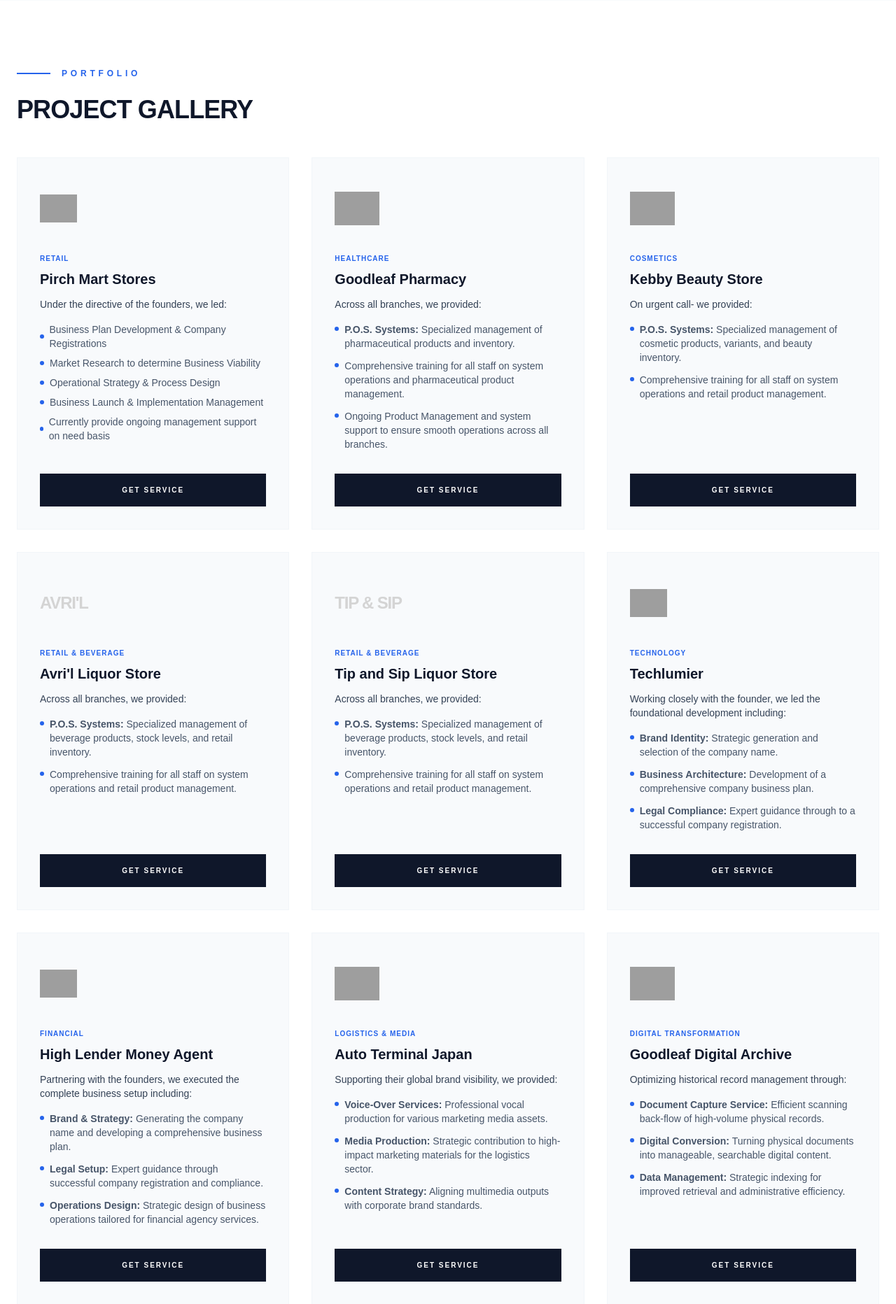
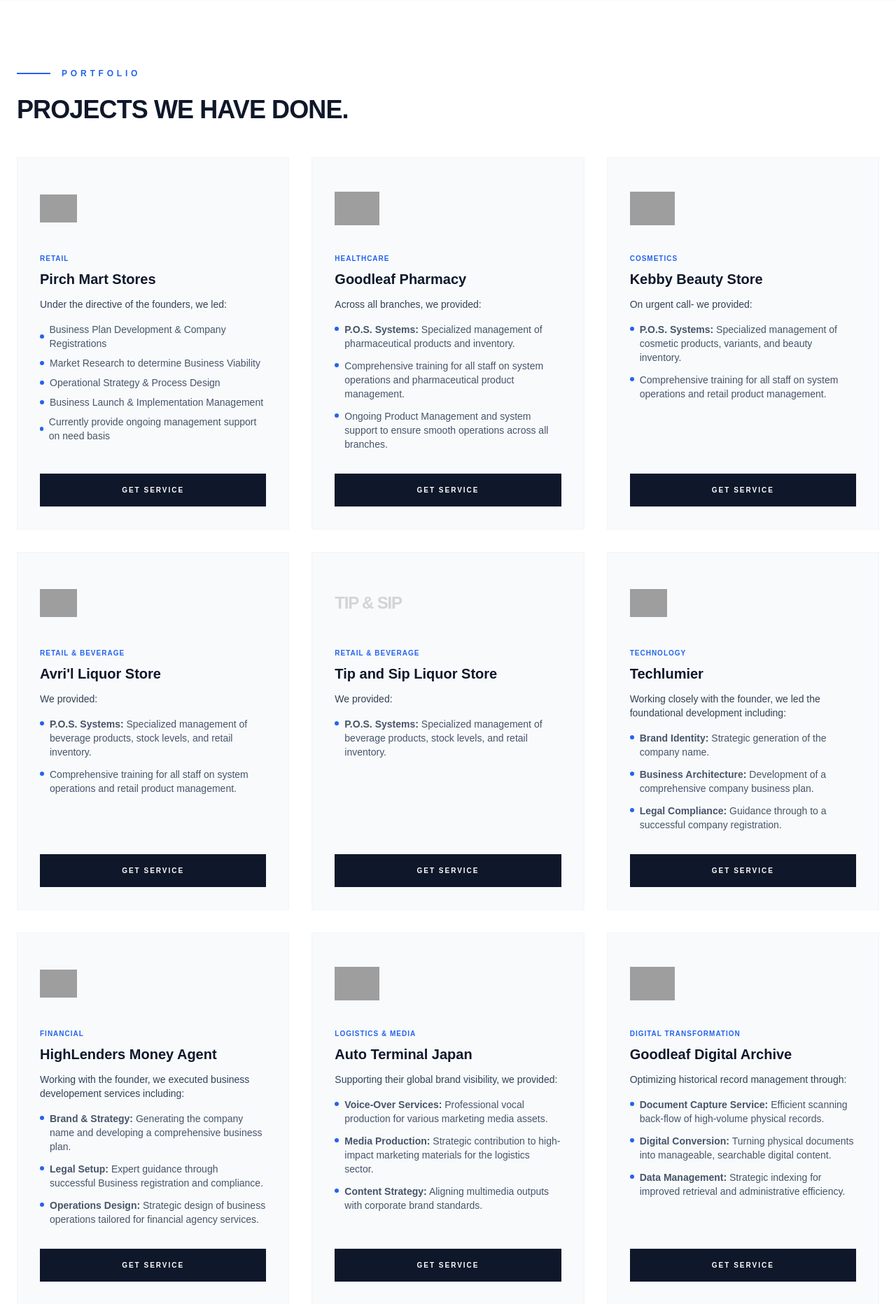
Before and after one commit to bensonjudge/aimbuc-welcome-site, a Flask app: template templates/about.html in a window 1280 px wide. Shown: the part 1927-3791 px from the top of the page at 70% size. Run offline with Flask 3, Linux system fonts and the light colour scheme; the template is opened without the code that fills it, so the values that code supplies are empty; some libraries are stand-ins or nearby versions; grey boxes are pictures that could not be loaded.

Commit message:
Updated galley well and bunch of other stuff

```diff
--- a/templates/about.html
+++ b/templates/about.html
@@ -208,7 +208,7 @@
             <div class="w-12 h-[2px] bg-blue-600"></div>
             <span class="text-blue-600 text-xs font-bold uppercase tracking-[0.4em]">Portfolio</span>
         </div>
-        <h2 class="text-4xl font-black text-slate-900 mb-12 uppercase tracking-tight">Project Gallery</h2>
+        <h2 class="text-4xl font-black text-slate-900 mb-12 uppercase tracking-tight">Projects We have done.</h2>
 
         <div class="grid grid-cols-1 md:grid-cols-2 lg:grid-cols-3 gap-8">
 
@@ -305,12 +305,13 @@
             </div>
             <div class="group border border-slate-100 p-8 hover-lift bg-slate-50 transition-all flex flex-col h-full">
                 <div class="h-20 flex items-center mb-6 grayscale group-hover:grayscale-0 transition-all duration-500">
-                    <div class="text-2xl font-black text-slate-300 tracking-tighter uppercase">Avri'l</div>
+                    <img src="https://raw.githubusercontent.com/bensonjudge/images/main/avril%20liquor%20store.jpeg" class="max-h-10 w-auto" alt="Techlumier">
                 </div>
+
                 <h4 class="text-blue-600 font-black uppercase text-[10px] tracking-widest mb-2">Retail & Beverage</h4>
                 <h3 class="text-xl font-bold text-slate-900 mb-3">Avri'l Liquor Store</h3>
                 <div class="flex-grow">
-                    <p class="text-sm text-slate-700 font-medium mb-4">Across all branches, we provided:</p>
+                    <p class="text-sm text-slate-700 font-medium mb-4">We provided:</p>
                     <ul class="text-sm text-slate-600 space-y-3 mb-8">
                         <li class="flex items-start gap-2">
                             <span class="w-1.5 h-1.5 bg-blue-600 rounded-full mt-1.5 shrink-0"></span>
@@ -336,15 +337,11 @@
                 <h4 class="text-blue-600 font-black uppercase text-[10px] tracking-widest mb-2">Retail & Beverage</h4>
                 <h3 class="text-xl font-bold text-slate-900 mb-3">Tip and Sip Liquor Store</h3>
                 <div class="flex-grow">
-                    <p class="text-sm text-slate-700 font-medium mb-4">Across all branches, we provided:</p>
+                    <p class="text-sm text-slate-700 font-medium mb-4">We provided:</p>
                     <ul class="text-sm text-slate-600 space-y-3 mb-8">
                         <li class="flex items-start gap-2">
                             <span class="w-1.5 h-1.5 bg-blue-600 rounded-full mt-1.5 shrink-0"></span>
                             <span><strong>P.O.S. Systems:</strong> Specialized management of beverage products, stock levels, and retail inventory.</span>
-                        </li>
-                        <li class="flex items-start gap-2">
-                            <span class="w-1.5 h-1.5 bg-blue-600 rounded-full mt-1.5 shrink-0"></span>
-                            <span>Comprehensive training for all staff on system operations and retail product management.</span>
                         </li>
                     </ul>
                 </div>
@@ -357,7 +354,7 @@
 
             <div class="group border border-slate-100 p-8 hover-lift bg-slate-50 transition-all flex flex-col h-full">
                 <div class="h-20 flex items-center mb-6 grayscale group-hover:grayscale-0 transition-all duration-500">
-                    <img src="https://raw.githubusercontent.com/bensonjudge/images/main/Artin%20Tech.jpeg" class="max-h-10 w-auto" alt="Techlumier">
+                    <img src="https://raw.githubusercontent.com/bensonjudge/images/main/techlume.png" class="max-h-10 w-auto" alt="Techlumier">
                 </div>
                 <h4 class="text-blue-600 font-black uppercase text-[10px] tracking-widest mb-2">Technology</h4>
                 <h3 class="text-xl font-bold text-slate-900 mb-3">Techlumier</h3>
@@ -366,7 +363,7 @@
                     <ul class="text-sm text-slate-600 space-y-3 mb-8">
                         <li class="flex items-start gap-2">
                             <span class="w-1.5 h-1.5 bg-blue-600 rounded-full mt-1.5 shrink-0"></span>
-                            <span><strong>Brand Identity:</strong> Strategic generation and selection of the company name.</span>
+                            <span><strong>Brand Identity:</strong> Strategic generation of the company name.</span>
                         </li>
                         <li class="flex items-start gap-2">
                             <span class="w-1.5 h-1.5 bg-blue-600 rounded-full mt-1.5 shrink-0"></span>
@@ -374,7 +371,7 @@
                         </li>
                         <li class="flex items-start gap-2">
                             <span class="w-1.5 h-1.5 bg-blue-600 rounded-full mt-1.5 shrink-0"></span>
-                            <span><strong>Legal Compliance:</strong> Expert guidance through to a successful company registration.</span>
+                            <span><strong>Legal Compliance:</strong> Guidance through to a successful company registration.</span>
                         </li>
                     </ul>
                 </div>
@@ -390,9 +387,9 @@
                     <img src="https://raw.githubusercontent.com/bensonjudge/images/main/Screenshot%202025-01-22%20at%205.47.19%20AM.png" class="max-h-10 w-auto" alt="High Lender">
                 </div>
                 <h4 class="text-blue-600 font-black uppercase text-[10px] tracking-widest mb-2">Financial</h4>
-                <h3 class="text-xl font-bold text-slate-900 mb-3">High Lender Money Agent</h3>
+                <h3 class="text-xl font-bold text-slate-900 mb-3">HighLenders Money Agent</h3>
                 <div class="flex-grow">
-                    <p class="text-sm text-slate-700 font-medium mb-4">Partnering with the founders, we executed the complete business setup including:</p>
+                    <p class="text-sm text-slate-700 font-medium mb-4">Working with the founder, we executed business developement services including:</p>
                     <ul class="text-sm text-slate-600 space-y-3 mb-8">
                         <li class="flex items-start gap-2">
                             <span class="w-1.5 h-1.5 bg-blue-600 rounded-full mt-1.5 shrink-0"></span>
@@ -400,7 +397,7 @@
                         </li>
                         <li class="flex items-start gap-2">
                             <span class="w-1.5 h-1.5 bg-blue-600 rounded-full mt-1.5 shrink-0"></span>
-                            <span><strong>Legal Setup:</strong> Expert guidance through successful company registration and compliance.</span>
+                            <span><strong>Legal Setup:</strong> Expert guidance through successful Business registration and compliance.</span>
                         </li>
                         <li class="flex items-start gap-2">
                             <span class="w-1.5 h-1.5 bg-blue-600 rounded-full mt-1.5 shrink-0"></span>
@@ -473,6 +470,35 @@
                    Get Service
                 </a>
             </div>
+            <div class="group border border-slate-100 p-8 hover-lift bg-slate-50 transition-all flex flex-col h-full">
+                <div class="h-20 flex items-center mb-6 grayscale group-hover:grayscale-0 transition-all duration-500">
+                    <div class="text-2xl font-black text-slate-300 tracking-tighter uppercase italic">Medi Text</div>
+                </div>
+                <h4 class="text-blue-600 font-black uppercase text-[10px] tracking-widest mb-2">Healthcare IT</h4>
+                <h3 class="text-xl font-bold text-slate-900 mb-3">MediText Pharmacy</h3>
+                <div class="flex-grow">
+                    <p class="text-sm text-slate-700 font-medium mb-4">Securing digital infrastructure through expert technical transition:</p>
+                    <ul class="text-sm text-slate-600 space-y-3 mb-8">
+                        <li class="flex items-start gap-2">
+                            <span class="w-1.5 h-1.5 bg-blue-600 rounded-full mt-1.5 shrink-0"></span>
+                            <span><strong>System Migration:</strong> Expert migration of Point of Sale (P.O.S) systems for pharmaceutical operations.</span>
+                        </li>
+                        <li class="flex items-start gap-2">
+                            <span class="w-1.5 h-1.5 bg-blue-600 rounded-full mt-1.5 shrink-0"></span>
+                            <span><strong>Data Synchronization:</strong> Ensuring historical medical and sales data remains intact during the upgrade.</span>
+                        </li>
+                        <li class="flex items-start gap-2">
+                            <span class="w-1.5 h-1.5 bg-blue-600 rounded-full mt-1.5 shrink-0"></span>
+                            <span><strong>Technical Support:</strong> Post-migration oversight to ensure system stability across the pharmacy network.</span>
+                        </li>
+                    </ul>
+                </div>
+                <a href="https://wa.me/260761229225?text=Hello%20Aimbuc,%20I%20am%20interested%20in%20Pharmacy%20System%20Migration%20services."
+                   target="_blank"
+                   class="mt-auto block text-center py-4 bg-slate-900 text-white text-[10px] font-bold uppercase tracking-[0.2em] hover:bg-blue-600 transition-all">
+                   Get Service
+                </a>
+            </div>
 
         </div>
     </div>
@@ -491,7 +517,7 @@
                     <p class="text-slate-400 mb-10 leading-relaxed text-sm lg:text-base">
                         AIMBUC is dedicated to fostering sustainable growth within the Zambian market. Our impact goes beyond consultancy—we invest in the social fabric of our communities through targeted Corporate Social Responsibility initiatives.
                     </p>
-                    <a href="csr.html" class="inline-flex items-center gap-3 text-xs font-black uppercase tracking-[0.3em] text-white hover:text-blue-400 transition-colors">
+                    <a href="Aimbuc_CSR.html" class="inline-flex items-center gap-3 text-xs font-black uppercase tracking-[0.3em] text-white hover:text-blue-400 transition-colors">
                         View CSR Projects
                         <svg class="w-5 h-5" fill="none" stroke="currentColor" viewBox="0 0 24 24"><path stroke-linecap="round" stroke-linejoin="round" stroke-width="2" d="M17 8l4 4m0 0l-4 4m4-4H3"/></svg>
                     </a>
@@ -506,13 +532,58 @@
                     <p class="text-slate-400 mb-10 leading-relaxed text-sm lg:text-base">
                         Join a team that values research, disciplined execution, and measurable growth. We are always looking for visionary, forward-thinking professionals to join our mission and consultancy team.
                     </p>
-                    <a href="mailto:careers@aimbuc.com" class="inline-flex items-center gap-3 text-xs font-black uppercase tracking-[0.3em] text-white hover:text-blue-400 transition-colors">
-                        Send your CV
+                    <a href="https://forms.gle/epugLLceaDYDyKT48" class="inline-flex items-center gap-3 text-xs font-black uppercase tracking-[0.3em] text-white hover:text-blue-400 transition-colors">
+                        Submit your Cv
                         <svg class="w-5 h-5" fill="none" stroke="currentColor" viewBox="0 0 24 24"><path stroke-linecap="round" stroke-linejoin="round" stroke-width="2" d="M3 8l7.89 5.26a2 2 0 002.22 0L21 8M5 19h14a2 2 0 002-2V7a2 2 0 00-2-2H5a2 2 0 00-2 2v10a2 2 0 002 2z"/></svg>
                     </a>
                 </div>
 
             </div>
+        </div>
+    </div>
+</section>
+<section class="pb-24 bg-white">
+    <div class="container mx-auto px-6">
+        <div class="grid grid-cols-1 lg:grid-cols-2 gap-8">
+
+            <div class="bg-slate-50 p-12 border border-slate-100 flex flex-col justify-between">
+                <div>
+                    <div class="flex items-center gap-3 mb-6">
+                        <div class="w-12 h-[2px] bg-blue-600"></div>
+                        <span class="text-blue-600 text-xs font-bold uppercase tracking-[0.4em]">Visit Us</span>
+                    </div>
+                    <h2 class="text-3xl font-black text-slate-900 uppercase tracking-tight mb-6">Aimbuc Data Center</h2>
+                    <p class="text-slate-600 text-lg leading-relaxed max-w-xs">
+                        Shop Number 3,<br>
+                        Northrise Market,<br>
+                        Ndola, Zambia.
+                    </p>
+                </div>
+                <div class="mt-12">
+                    <a href="https://maps.app.goo.gl/uZnNDhjtr1Pc6aG98" target="_blank" class="text-[10px] font-black uppercase tracking-[0.3em] text-slate-900 hover:text-blue-600 transition-colors inline-flex items-center gap-2">
+                        Open in Google Maps
+                        <svg class="w-4 h-4" fill="none" stroke="currentColor" viewBox="0 0 24 24"><path stroke-linecap="round" stroke-linejoin="round" stroke-width="2" d="M17.657 16.657L13.414 20.9a1.998 1.998 0 01-2.827 0l-4.244-4.243a8 8 0 1111.314 0z"/><path stroke-linecap="round" stroke-linejoin="round" stroke-width="2" d="M15 11a3 3 0 11-6 0 3 3 0 016 0z"/></svg>
+                    </a>
+                </div>
+            </div>
+
+            <div class="bg-blue-600 p-12 text-white flex flex-col justify-between shadow-xl">
+                <div>
+                    <div class="flex items-center gap-3 mb-6">
+                        <div class="w-12 h-[2px] bg-white"></div>
+                        <span class="text-white text-xs font-bold uppercase tracking-[0.4em]">Direct Line</span>
+                    </div>
+                    <h2 class="text-3xl font-black uppercase tracking-tight mb-6">Let's Talk</h2>
+                    <p class="text-blue-100 mb-8">Have a project in mind? Message our consultancy team directly via WhatsApp for a rapid response.</p>
+                </div>
+                <div>
+                    <a href="https://wa.me/260761229225" target="_blank" class="inline-flex items-center gap-4 bg-white text-blue-600 px-8 py-4 rounded-sm font-black uppercase text-xs tracking-widest hover:bg-slate-900 hover:text-white transition-all">
+                        <svg class="w-5 h-5" fill="currentColor" viewBox="0 0 24 24"><path d="M.057 24l1.687-6.163c-1.041-1.804-1.588-3.849-1.587-5.946.003-6.556 5.338-11.891 11.893-11.891 3.181.001 6.167 1.24 8.413 3.488 2.246 2.248 3.484 5.232 3.484 8.412-.003 6.557-5.338 11.892-11.893 11.892-1.997-.001-3.951-.5-5.688-1.448l-6.309 1.656zm6.29-4.143c1.565.933 3.176 1.423 4.842 1.423 5.403 0 9.803-4.397 9.805-9.805.002-2.623-1.023-5.086-2.885-6.948-1.862-1.862-4.327-2.887-6.953-2.889-5.403 0-9.801 4.397-9.802 9.807-.001 1.746.463 3.447 1.341 4.935l-.101.161-1.013 3.7.17.044 3.737-.98.156.096z"/></svg>
+                        +260 761 229 225
+                    </a>
+                </div>
+            </div>
+
         </div>
     </div>
 </section>
```
